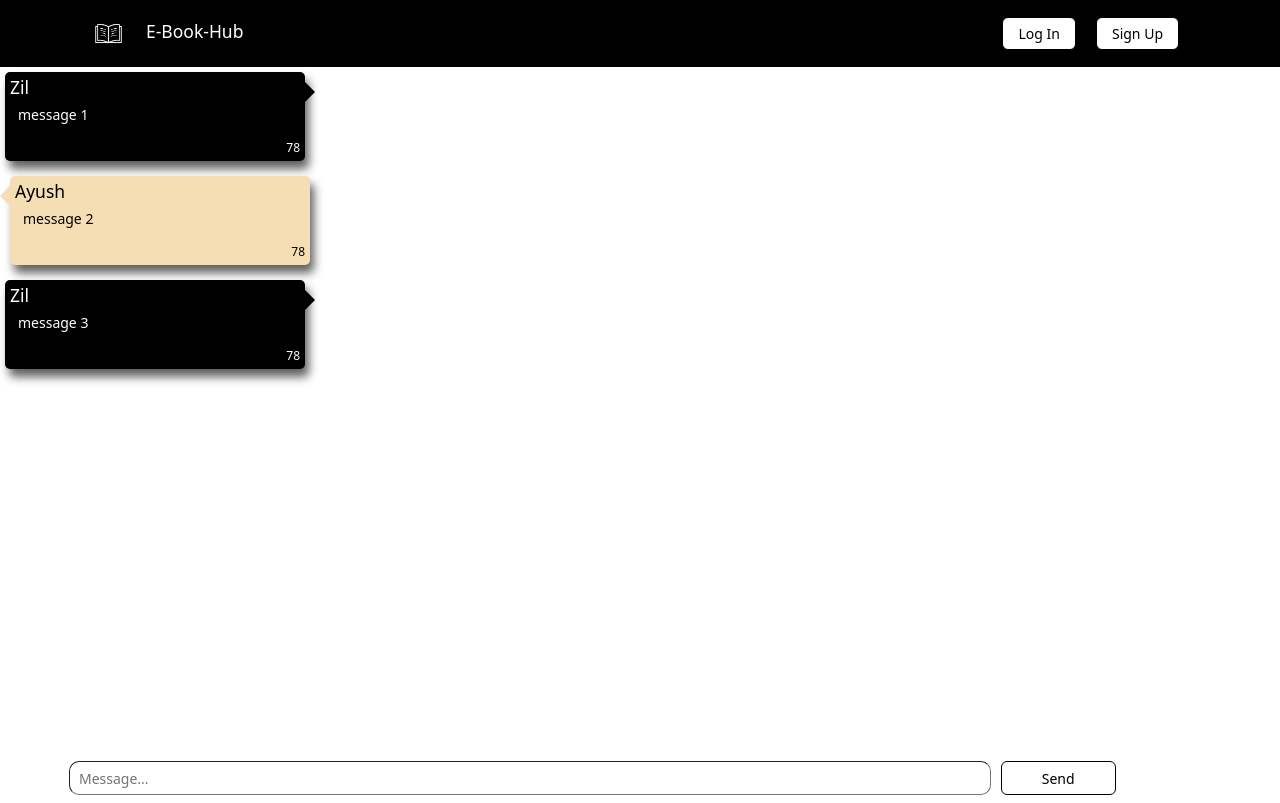
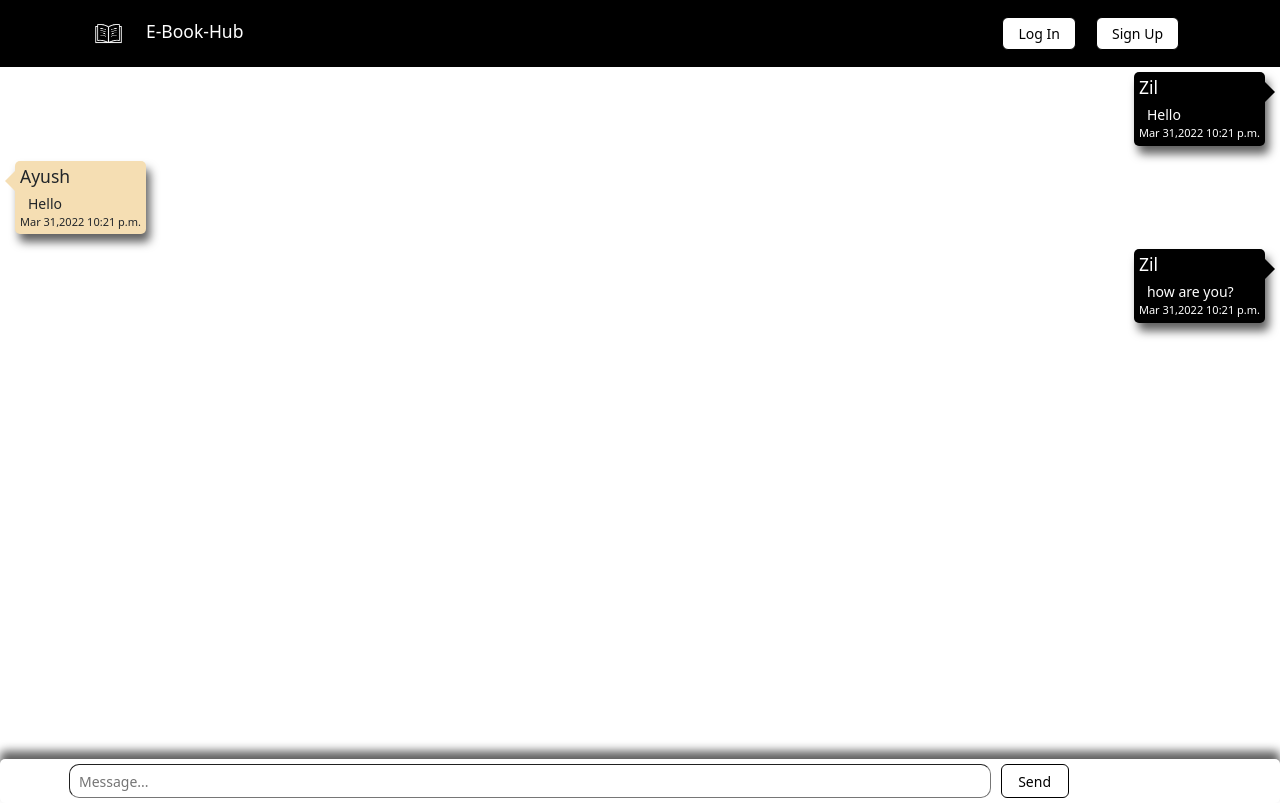
Before and after one commit to patelzil/E-Book-Hub, a React (Create React App) app in the folder frontend/: page /chat in a window 1280 px wide. Built offline with nearby package versions, Linux system fonts and the light colour scheme; no server answers.

Commit message:
Added extra UI updates on the chat page

```diff
--- a/frontend/src/components/ChatRoom.component.js
+++ b/frontend/src/components/ChatRoom.component.js
@@ -1,8 +1,7 @@
 import React from "react";
 import io from 'socket.io-client'
 import NavBar from "./navbar.component";
-import { Button, Form, FormControl } from "react-bootstrap";
-import {TextField} from "@mui/material";
+import { Button, Form } from "react-bootstrap";
 import Message from './message.component';
 
 export default class ChatRoom extends React.Component {
@@ -12,16 +11,16 @@ export default class ChatRoom extends React.Component {
             isConnected: false,
             messages: [{
                 senderName: "Zil",
-                message: "message 1",
-                time: 78
+                message: "Hello",
+                time: "Mar 31,2022 10:21 p.m."
             },{
                 senderName: "Ayush",
-                message: "message 2",
-                time: 78
+                message: "Hello",
+                time: "Mar 31,2022 10:21 p.m."
             },{
                 senderName: "Zil",
-                message: "message 3",
-                time: 78
+                message: "how are you?",
+                time: "Mar 31,2022 10:21 p.m."
             }],
             message: "",
             username:"",
@@ -43,7 +42,7 @@ export default class ChatRoom extends React.Component {
                 const months = ['Jan', 'Feb', 'Mar', 'Apr', 'May', 'June', 'July', 'Aug', 'Sept', 'Oct', 'Nov', 'Dec']
                 const date = new Date();
                 const month = months[date.getMonth()];
-                const hour = (date.getHours() > 12) ? date.getHours() - 12 : date.getHours;
+                const hour = (date.getHours() > 12) ? date.getHours() - 12 : date.getHours();
                 const minutes = date.getMinutes() < 10 ? "0" + date.getMinutes() : date.getMinutes();
                 const am_pm = (date.getHours() > 12) ? " p.m." : " a.m.";
                 return (month + " " + date.getDate() + "," + date.getFullYear() + " " + hour + ':' + minutes + am_pm)
@@ -54,7 +53,6 @@ export default class ChatRoom extends React.Component {
                 message: message,
                 time: getFullTime()
             }
-
             this.setState({messages: [...this.state.messages, newMsg]})
             console.log(this.state.messages)
         });
@@ -68,7 +66,7 @@ export default class ChatRoom extends React.Component {
         event.preventDefault();
         if(this.state.message.length > 0) {
             this.socket.emit('message', this.state.message)
-            this.setState({text: ''})
+            this.setState({message: ''})
         }
     }
 
@@ -78,18 +76,22 @@ export default class ChatRoom extends React.Component {
                 <div style={{ zIndex: 1000, top: 0, position: 'sticky', background: 'black' }}>
                     <NavBar/>
                 </div>
-                <div style={{}}>
-                    <div style={{display: 'flex', flexDirection: "column", paddingRight: '7%', marginBottom: "10px"}}>
-                        {this.state.messages.map(msg =>
-                            <Message key={msg.time} message={msg.message} time={msg.time} senderName={msg.senderName}>
-                                {msg.text}
-                            </Message>
-                        )}
+                <div style={{display:'flex',flexDirection:'column',height:'92%', justifyContent:'space-between', alignItems:'center'}}>
+                    <div
+                        style={{width:'100%', display: 'flex', flexDirection: "column", paddingRight: '10px',
+                            paddingLeft: '5px',marginBottom: "10px", height:'100%',
+                        }}
+                    >
+                            {this.state.messages.map(msg =>
+                                <Message key={msg.time} message={msg.message} time={msg.time} senderName={msg.senderName}>
+                                    {msg.text}
+                                </Message>
+                            )}
                     </div>
-                    <div style={{position: 'fixed', bottom: "0px", width: '100%'}}>
-                        <Form style={{display: 'flex', flexDirection: "row", paddingLeft: '5%', paddingRight: '5%'}}>
+                    <div style={{boxShadow: '0px -8px 10px #616161', display: 'flex', alignItems: "center", width: '100%', borderRadius:'5px'}}>
+                        <Form style={{display: 'flex', flexDirection: "row", paddingLeft: '5%', paddingRight: '5%', width: '100%'}}>
                             <input
-                                value={this.state.text}
+                                value={this.state.message}
                                 autoComplete={"off"}
                                 placeholder="Message..."
                                 style={{ width: '80%', height: '34px', margin: "5px", padding: '9px', borderRadius: "10px", borderColor: "1px black", borderWidth: "1px"}}
@@ -99,7 +101,7 @@ export default class ChatRoom extends React.Component {
                                 className="button"
                                 variant="primary"
                                 type="submit"
-                                style={{width: "10%", height: "34px", margin: '5px'}}
+                                style={{width: "68px", height: "34px", margin: '5px'}}
                                 onClick={this.onSend}
                             >
                                 Send
--- a/frontend/src/components/message.component.js
+++ b/frontend/src/components/message.component.js
@@ -5,22 +5,26 @@ export default function Message({senderName, message, time}) {
     // const currentUser = JSON.parse(localStorage.getItem("userObject"));
     const currentUser = "Zil"
     return (
-        <div className="message-container">
+        <>
             {
                 senderName === currentUser ? (
-                    <div className="chat-right">
-                        <Card.Title>{senderName}</Card.Title>
-                        <Card.Text style={{marginLeft: '8px'}}>{message}</Card.Text>
-                        <Card.Text style={{textAlign: 'right', fontSize: "12px"}}>{time}</Card.Text>
+                    <div style={{display: "flex", justifyContent: "flex-end"}}>
+                        <div className="chat-right">
+                            <Card.Title>{senderName}</Card.Title>
+                            <Card.Text style={{margin: '0px', marginLeft: '8px', fontSize: "14px"}}>{message}</Card.Text>
+                            <Card.Text style={{textAlign: 'right', fontSize: "11px"}}>{time}</Card.Text>
+                        </div>
                     </div>
                 ) : (
-                    <div className="chat-left">
-                        <Card.Title>{senderName}</Card.Title>
-                        <Card.Text style={{marginLeft: '8px'}}>{message}</Card.Text>
-                        <Card.Text style={{textAlign: 'right', fontSize: "12px"}}>{time}</Card.Text>
+                    <div style={{display: "flex", justifyContent: "flex-start"}}>
+                        <div className="chat-left">
+                            <Card.Title>{senderName}</Card.Title>
+                            <Card.Text style={{margin: '0px', marginLeft: '8px', fontSize: "14px"}}>{message}</Card.Text>
+                            <Card.Text style={{textAlign: 'right', fontSize: "11px"}}>{time}</Card.Text>
+                        </div>
                     </div>
                 )
             }
-        </div>
+        </>
     )
 }
--- a/frontend/src/styles/styles.css
+++ b/frontend/src/styles/styles.css
@@ -1,3 +1,8 @@
+#root {
+    height: 100%;
+    width: 100%;
+}
+
 .button {
     border: 1px solid black;
     background: white;
@@ -191,59 +196,49 @@
     width: 92%;
 }
 
-.message-container {
-    background-color: white;
-    color: black;
-    border-width: 2px;
-    border-color: gray;
-    width: 100%;
-}
-
 /*chat styles begin here*/
 .chat-left{
-    position:relative;
-    background:wheat;
+    position: relative;
+    background: wheat;
     box-shadow: 4px 8px 10px #616161;
-    /*box-shadow: 6px 6px gray;*/
-    width:300px;
-    padding:5px;
-    border-radius:5px;
-    margin:10px;
-    max-width:50%;
+    width: auto;
+    max-width: 70%;
+    padding: 5px;
+    border-radius: 5px;
+    margin: 10px;
 }
 
 .chat-left:before{
-    content:"";
-    position:absolute;
-    width:0px;
-    height:0px;
+    content: "";
+    position: absolute;
+    width: 0px;
+    height: 0px;
     border: 10px solid;
     border-color: transparent wheat transparent transparent;
-    left:-20px;
-    top:10px;
+    left: -20px;
+    top: 10px;
 }
 
 .chat-right{
-    position:relative;
-    background:black;
+    position: relative;
+    background: black;
     box-shadow: 4px 8px 10px #616161;
     color: white;
-    width:300px;
-    padding:5px;
-    margin:5px;
-    border-radius:5px;
-    max-width: 50%;
+    width: auto;
+    padding: 5px;
+    margin: 5px;
+    border-radius: 5px;
+    max-width: 70%;
 }
 
 .chat-right:before{
-    content:"";
-    position:absolute;
-    width:0px;
-    height:0px;
+    content: "";
+    position: absolute;
+    width: 0px;
+    height: 0px;
     border: 10px solid;
     border-color: transparent transparent transparent black;
-    right:-20px;
-    top:10px;
+    right: -20px;
+    top: 10px;
 }
-
 /*chat styles end here*/
```
